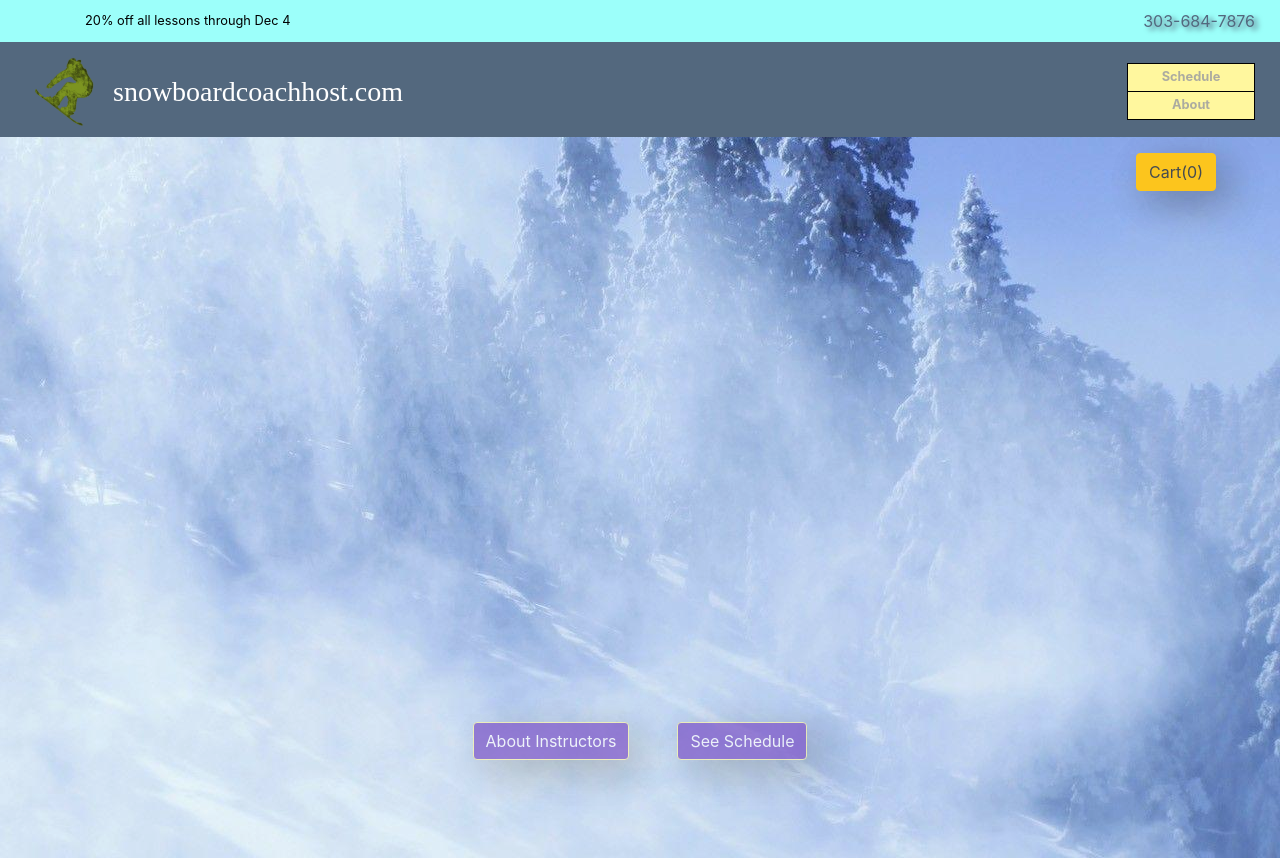
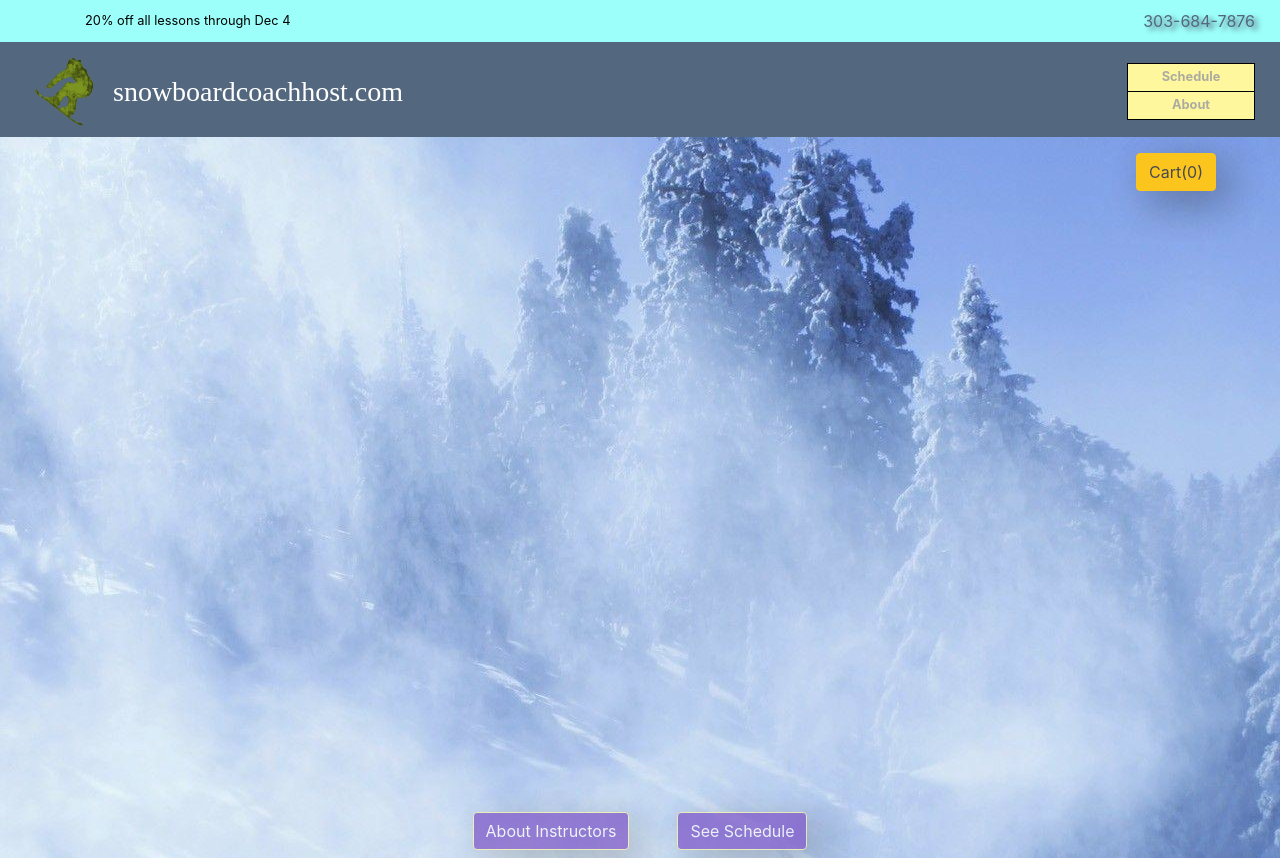
Before and after one commit to hicksey-makes/ski-lessons-snowV2, a React (Create React App) app: page / in a window 1280 px wide. Shown: the top 858 px of the page. Built offline with nearby package versions, Linux system fonts and the light colour scheme; a web font is replaced by a local one.

Commit message:
increase height to 1280px of app.js background div for amazon kindle

```diff
--- a/src/css/App.css
+++ b/src/css/App.css
@@ -8,7 +8,7 @@
 }
 
 .grow {
-  height: 1100px;
+  height: 1280px;
 }
 
 .shrink {
```
